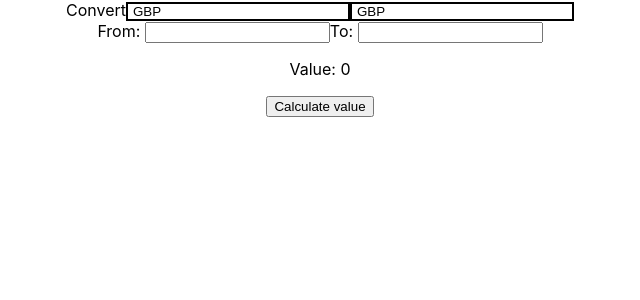
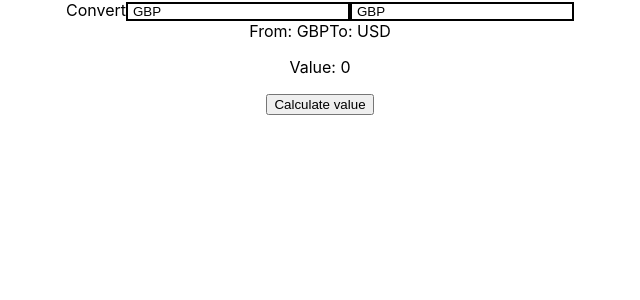
Before and after one commit to sgwicks/tech-test-p2u, a React (Create React App) app: page / in a window 1280 px wide. Shown: the top 300 px of the page, without its empty margins (320-960 px from the left). Built offline with nearby package versions, Linux system fonts and the light colour scheme.

Commit message:
Dropdown choice updates state in App

```diff
--- a/src/App.js
+++ b/src/App.js
@@ -1,15 +1,12 @@
-import React, { useEffect, useState } from 'react';
+import React, { useState } from 'react';
 import './App.css';
 import {getValue} from './utils/api'
 import Dropdown from './components/Dropdown';
 
 function App() {
   const [value, updateValue] = useState(0)
-
-
-  useEffect(() => {
-
-  }, [])
+  const [c_from, update_c_from] = useState('GBP')
+  const [c_to, update_c_to] = useState('USD')
 
   const handleCalculation = () => {
     return getValue('GBP', 'USD')
@@ -19,11 +16,11 @@ function App() {
   return (
     <div className="App">
       Convert
-        <Dropdown />
-        <Dropdown />
+        <Dropdown updateFn={update_c_from} />
+        <Dropdown updateFn={update_c_to} />
       <form>
-        <label>From: <input /></label>
-        <label>To: <input /></label>
+        <label>From: {c_from}</label>
+        <label>To: {c_to}</label>
       </form>
       <p>Value: {value}</p>
       <button onClick={handleCalculation}>Calculate value</button>
--- a/src/components/Dropdown.jsx
+++ b/src/components/Dropdown.jsx
@@ -5,7 +5,7 @@ import {
   DropdownList
 } from '../styles/DropdownStyles';
 
-const Dropdown = () => {
+const Dropdown = ({updateFn}) => {
   const [isVisible, toggleIsVisible] = useState(false)
   const [options] = useState(['GBP', 'USD', 'AUD', 'EUR'])
   const [option, updateOption] = useState('GBP')
@@ -36,7 +36,10 @@ const Dropdown = () => {
                 return (
                   <li key={`option-${i}`}>
                     <DropdownOption
-                      onClick={() => updateOption(option)}
+                      onClick={() => {
+                        updateOption(option)
+                        updateFn(option)
+                      }}
                       onMouseEnter={(event) =>
                         handleHover(event, 'blue', 'white')
                       }
```
